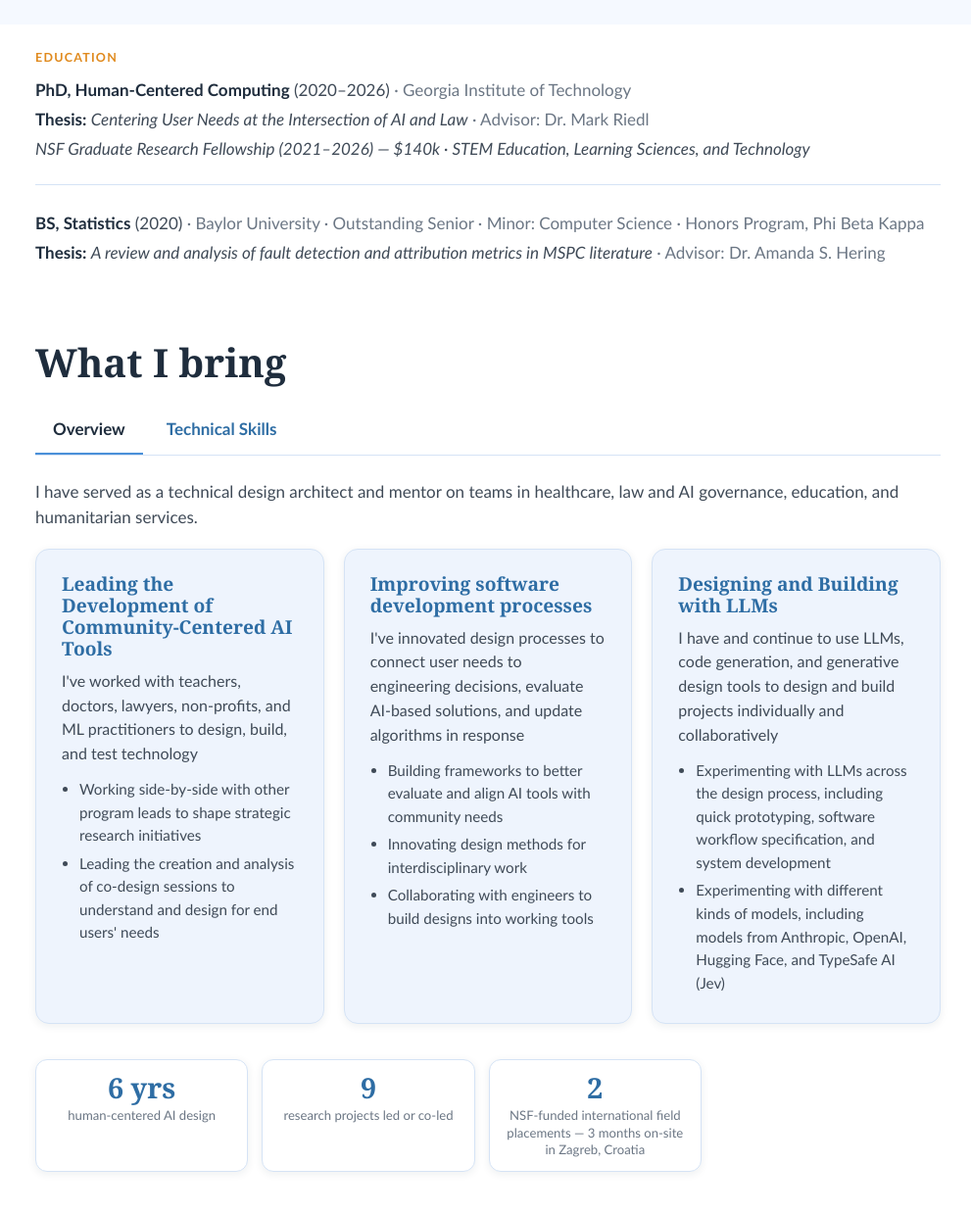
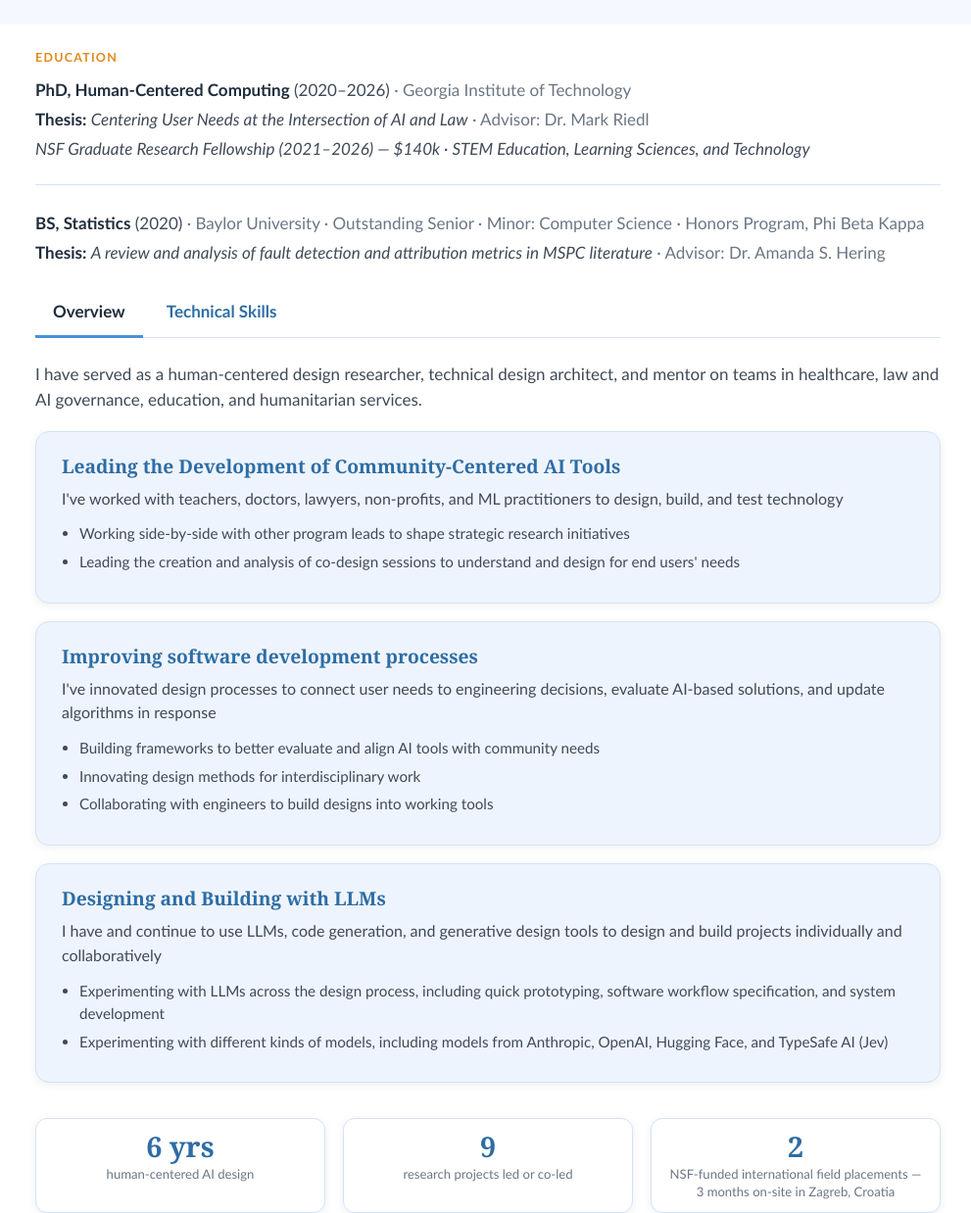
Before and after one commit to gennie-m/gennie-m.github.io, a plain HTML site: page index.html in a window 1280 px wide. Shown: the part 259-1497 px from the top of the page at 98% size, without its empty margins (142-1133 px from the left). Drawn offline with Linux system fonts and the light colour scheme.

Commit message:
Changes to title, changes to skills and layout, remove scroll bars; only index.html changed

```diff
--- a/index.html
+++ b/index.html
@@ -66,7 +66,7 @@
   h1, h2, h3 { font-family: var(--serif); color: var(--navy); line-height: 1.15; margin: 0; }
   h2.section-title { font-size: clamp(1.9rem, 4vw, 2.5rem); margin-bottom: 18px; }
   section { padding: 64px 0; }
-  #education { padding-top: 24px; }
+  #education { padding-top: 24px; padding-bottom: 12px; }
   .pill {
     display: inline-block; background: var(--blue); color: #fff;
     font-size: .72rem; font-weight: 700; letter-spacing: .06em; text-transform: uppercase;
@@ -96,8 +96,8 @@
   /* positioning */
   .bullets { padding-left: 22px; margin: 18px 0 32px; }
   .bullets li { margin: 6px 0; }
-  .cards { display: grid; grid-template-columns: repeat(3, 1fr); gap: 20px; }
-  @media (max-width: 800px) { .cards { grid-template-columns: 1fr; } }
+  .cards { display: grid; grid-template-columns: 1fr; gap: 18px; }
+  @media (max-width: 900px) { .stats { gap: 12px; } }
   .card {
     background: var(--blue-card); border: 1px solid var(--blue-line);
     border-radius: var(--radius); box-shadow: var(--shadow); padding: 24px 26px;
@@ -106,7 +106,7 @@
   .card p { margin: 0; font-size: 1rem; }
   .card ul { margin: 12px 0 0; padding-left: 18px; font-size: .95rem; }
   .card li { margin: 5px 0; }
-  .stats { display: grid; grid-template-columns: repeat(3, 1fr); gap: 14px; margin-top: 28px; max-width: 680px; }
+  .stats { display: grid; grid-template-columns: repeat(3, 1fr); gap: 18px; margin-top: 28px; }
   .stat {
     background: #fff; border: 1px solid var(--blue-line); border-radius: 12px;
     box-shadow: var(--shadow); padding: 12px 14px; text-align: center;
@@ -116,7 +116,7 @@
 
   .stats { margin-top: 0; }
   .stats-wrap { margin-top: 36px; }
-  .tabs { display: flex; gap: 6px; margin: 22px 0 24px; border-bottom: 1px solid var(--blue-line); overflow-x: auto; }
+  .tabs { display: flex; gap: 6px; margin: 8px 0 24px; border-bottom: 1px solid var(--blue-line); }
   .tab {
     font: inherit; font-weight: 700; color: var(--blue-deep); background: none; border: 0;
     padding: 10px 18px; cursor: pointer; white-space: nowrap;
@@ -236,16 +236,15 @@
   </div>
 </section>
 
-<section id="positioning" style="padding-top:8px">
+<section id="positioning" style="padding-top:0">
   <div class="wrap">
-    <h2 class="section-title">What I bring</h2>
     <div class="tabs" role="tablist" aria-label="What I bring">
       <button class="tab" role="tab" id="tab-overview" aria-controls="panel-overview" aria-selected="true">Overview</button>
       <button class="tab" role="tab" id="tab-skills" aria-controls="panel-skills" aria-selected="false" tabindex="-1">Technical Skills</button>
     </div>
 
     <div class="panel" role="tabpanel" id="panel-overview" aria-labelledby="tab-overview">
-      <p class="panel-intro">I have served as a technical design architect and mentor on teams in healthcare, law and AI governance, education, and humanitarian services.</p>
+      <p class="panel-intro">I have served as a human-centered design researcher, technical design architect, and mentor on teams in healthcare, law and AI governance, education, and humanitarian services.</p>
         <div class="cards">
       <div class="card">
         <h3>Leading the Development of Community-Centered AI Tools</h3>
```
